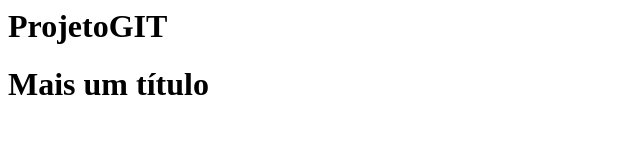
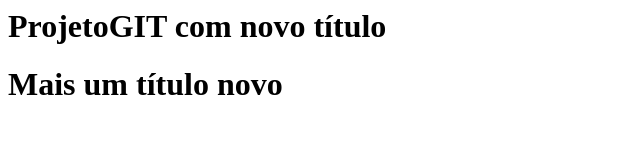
Before and after one commit to CINTIAREISIFCE/ProjetoGIT, a plain HTML site: page index.html in a window 1280 px wide. Shown: the whole page, without its empty margins (0-640 px from the left). Drawn offline with Linux system fonts and the light colour scheme.

Commit message:
Mudança do título

```diff
--- a/index.html
+++ b/index.html
@@ -6,7 +6,7 @@
     <title>Document</title>
 </head>
 <body>
-    <h1> ProjetoGIT</h1>
-    <h1> Mais um título</h1>
+    <h1> ProjetoGIT com novo título</h1>
+    <h1> Mais um título novo</h1>
 </body>
 </html>
```
